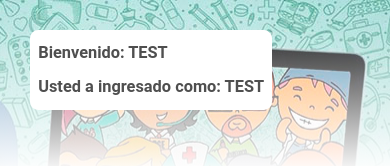
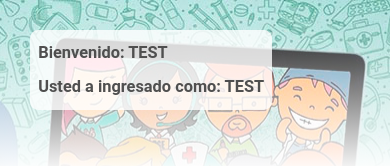
Before and after one commit to MilzCode/fron-bhf, a Next.js app: page /crear-solicitud in a window 390 px wide. Shown: the top 166 px of the page. Built offline with nearby package versions, Linux system fonts and the light colour scheme; no server answers.

Commit message:
fix: detalles esteticos header

```diff
--- a/styles/panel/HeaderPanel.scss
+++ b/styles/panel/HeaderPanel.scss
@@ -28,7 +28,7 @@
   @media screen and (max-width: 768px) {
     &__text {
       display: inline-block;
-      background-color: white;
+      background-color: rgba(255, 255, 255, 0.8);
       border-radius: 0.5em;
       padding: 0 0.5em;
       margin-bottom: 0.2em;
```
